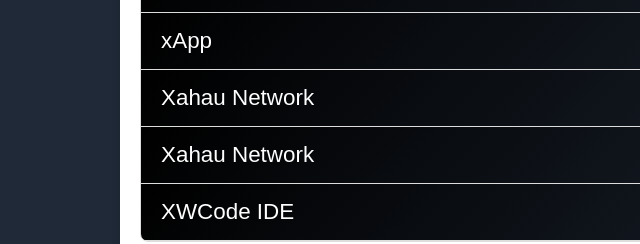
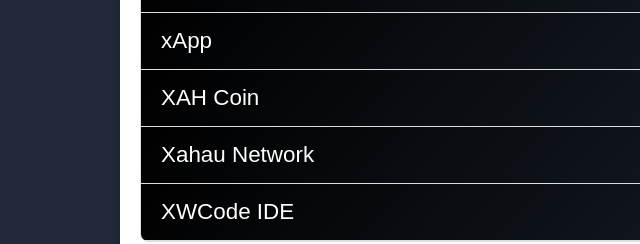
Before and after one commit to TJXRP/evernode-terminology.html, a plain HTML site: page index.html in a window 1280 px wide. Shown: the part 1553-1797 px from the top of the page, 0-640 px from the left. Drawn offline with Linux system fonts and the light colour scheme.

Commit message:
Update index.html
XAH Coin   something might be wrong with this listing

```diff
--- a/index.html
+++ b/index.html
@@ -620,7 +620,7 @@ docs.evernode.org        </a>
                 </div>
             </div>
             <div class="accordion-item">
-                <div class="accordion-title">Xahau Network<span class="mini-summary">Evernode's blockchain</span></div>
+                <div class="accordion-title">XAH Coin<span class="mini-summary">Evernode's blockchain</span></div>
                 <div class="accordion-content">
                     <p><span>XAH Coin:</span> XAH Coin is the native currency on the Xahau network</p>
                     <div class="accordion-subitem">
```
